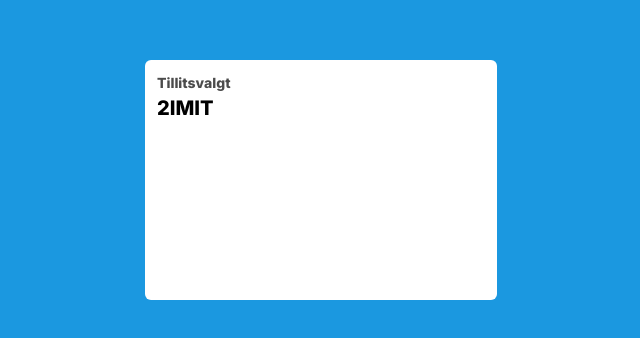
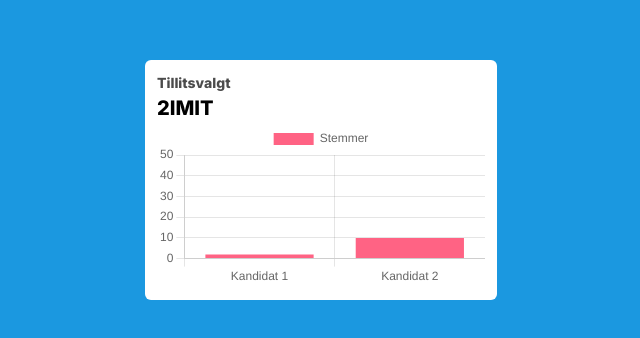
Before and after one commit to Elvinos33/Valgsystem, a Next.js app in the folder Frontend/valgsystem/: page /test in a window 1280 px wide. Shown: the part 220-558 px from the top of the page, without its empty margins (319-959 px from the left). Built offline with nearby package versions, Linux system fonts and the light colour scheme.

Commit message:
Added Charts to votebox

```diff
--- a/Frontend/valgsystem/package.json
+++ b/Frontend/valgsystem/package.json
@@ -10,13 +10,16 @@
   },
   "dependencies": {
     "autoprefixer": "10.4.15",
+    "chart.js": "^4.4.0",
     "eslint": "8.48.0",
     "eslint-config-next": "13.4.19",
     "next": "13.4.19",
     "postcss": "8.4.28",
     "react": "18.2.0",
+    "react-chartjs-2": "^5.2.0",
     "react-dom": "18.2.0",
     "react-hook-form": "^7.45.4",
+    "recharts": "^2.8.0",
     "tailwindcss": "3.3.3"
   }
 }
--- /dev/null
+++ b/Frontend/valgsystem/src/components/BarGraph.jsx
@@ -0,0 +1,25 @@
+import React from "react";
+import Chart from "chart.js/auto";
+import { Bar } from "react-chartjs-2";
+
+const BarChart = () => {
+    const labels = ["Kandidat 1", "Kandidat 2"];
+    const data = {
+        labels: labels,
+        datasets: [
+            {
+                label: "Stemmer",
+                backgroundColor: "rgb(255, 99, 132)",
+                borderColor: "rgb(255, 99, 132)",
+                data: [2, 10, 50],
+            },
+        ],
+    };
+    return (
+        <div>
+            <Bar data={data} />
+        </div>
+    );
+};
+
+export default BarChart;
--- a/Frontend/valgsystem/src/components/VoteBox.jsx
+++ b/Frontend/valgsystem/src/components/VoteBox.jsx
@@ -1,9 +1,18 @@
+"use client";
+
+import BarGraph from "@/components/BarGraph";
+import LineChart from "@/components/BarGraph";
+
 export default function VoteBox() {
+
     return (
-        <button className="bg-white w-[22rem] h-[15rem] rounded-md">
-            <div className="w-full h-full p-3">
-                <p className={"text-start font-extrabold opacity-70 text-[14px]"}>Tillitsvalgt</p>
-                <p className={"text-start font-extrabold text-[20px]"}>2IMIT</p>
+        <button className="bg-white w-[22rem] h-[15rem] z-20 rounded-md transition hover:scale-105 overflow-hidden">
+            <div className="w-full h-full p-3 flex flex-col">
+                <div className="flex-col flex">
+                    <p className={"text-start font-extrabold opacity-70 text-[14px]"}>Tillitsvalgt</p>
+                    <p className={"text-start font-extrabold text-[20px]"}>2IMIT</p>
+                </div>
+                <LineChart/>
             </div>
         </button>
     )
```
Also changed, not shown: Frontend/valgsystem/src/app/test/page.jsx (+2 -0 lines), 2 other files (tests, documents, lock files or other folders).
